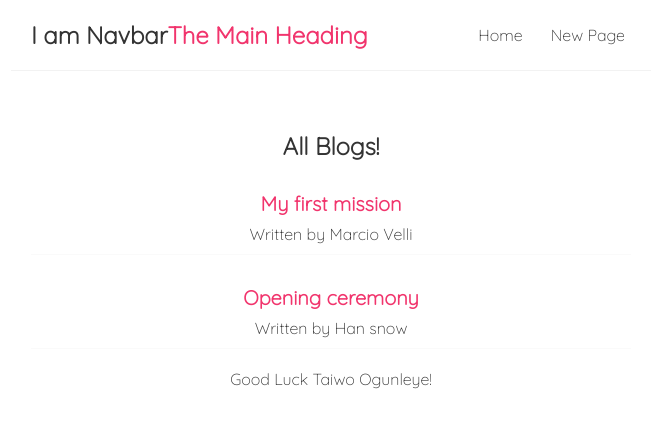
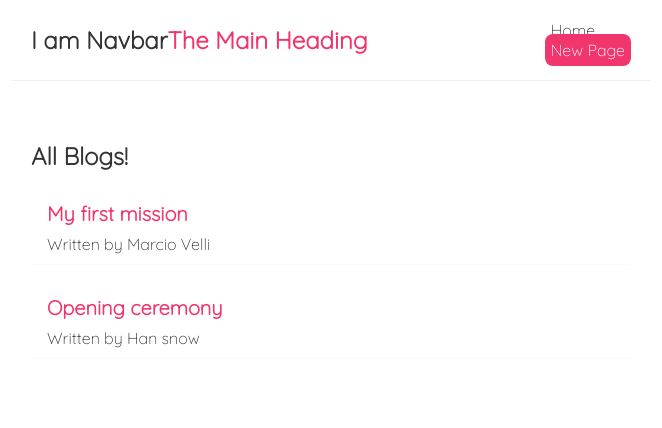
Before and after one commit to Natetrizton/React-tutoriaal, a React (Create React App) app: page / in a window 1280 px wide. Shown: the top 428 px of the page, without its empty margins (309-971 px from the left). Built offline with nearby package versions, Linux system fonts and the light colour scheme; data requests are answered from the project's data file.

Commit message:
lesson 22

```diff
--- a/package.json
+++ b/package.json
@@ -8,7 +8,8 @@
     "@testing-library/user-event": "^13.5.0",
     "react": "^18.2.0",
     "react-dom": "^18.2.0",
-    "react-scripts": "5.0.1",
+    "react-router-dom": "^6.6.1",
+    "react-scripts": "^5.0.1",
     "web-vitals": "^2.1.4"
   },
   "scripts": {
--- a/src/App.js
+++ b/src/App.js
@@ -1,18 +1,33 @@
-import React from 'react';
-import './App.css';
+import { BrowserRouter, Routes, Route } from "react-router-dom";
 import Navbar from './Navbar';
 import Home from './Home';
+import Create from "./Create";
+import Bloglist from "./Bloglist";
+/* import NotFound from "./NotFound"; */
 
 function App() {
     return (
         <div className="App">
-            <Navbar />
-            <header className="content">
-                <Home />
+            <BrowserRouter>
+                <Navbar />
+                <div className="content">
+                    <Routes>
+                        <Route
+                            path="/"
+                            element={<Home />}
+                        />
+                        <Route
+                            path="/create"
+                            element={<Create />}
+                        />
+                        <Route
+                            path="/blogs/:id"
+                            element={<Bloglist />}
+                        />
 
-                <p>Good Luck Taiwo Ogunleye!</p>
-
-            </header>
+                    </Routes>
+                </div>
+            </BrowserRouter>
         </div>
     )
 }
--- /dev/null
+++ b/src/Create.js
@@ -0,0 +1,12 @@
+const Create = () => {
+
+    return (
+
+        <div className="create">
+
+            <h2>Add a New Template</h2>
+        </div>
+     );
+}
+
+export default Create;
--- a/src/Navbar.js
+++ b/src/Navbar.js
@@ -17,11 +17,14 @@ const Navbar = () => {
         <nav className='navbar'>
             <h2>I am Navbar</h2>
             <h1>The Main Heading</h1>
-            <div className='links'></div>
+            <div className='links'>
             <p><a href='/'>Home</a></p>
-            <p><a href='/create'>New Page</a></p>
+            <a href='/create' style={{
+          color: 'white',
+          backgroundColor: '#f1356d',
+          borderRadius: '8px' }}>New Page</a></div>
         </nav >
-    )
+    );
 }
 
 
```
Also changed, not shown: 1 other file (tests, documents, lock files or other folders).
